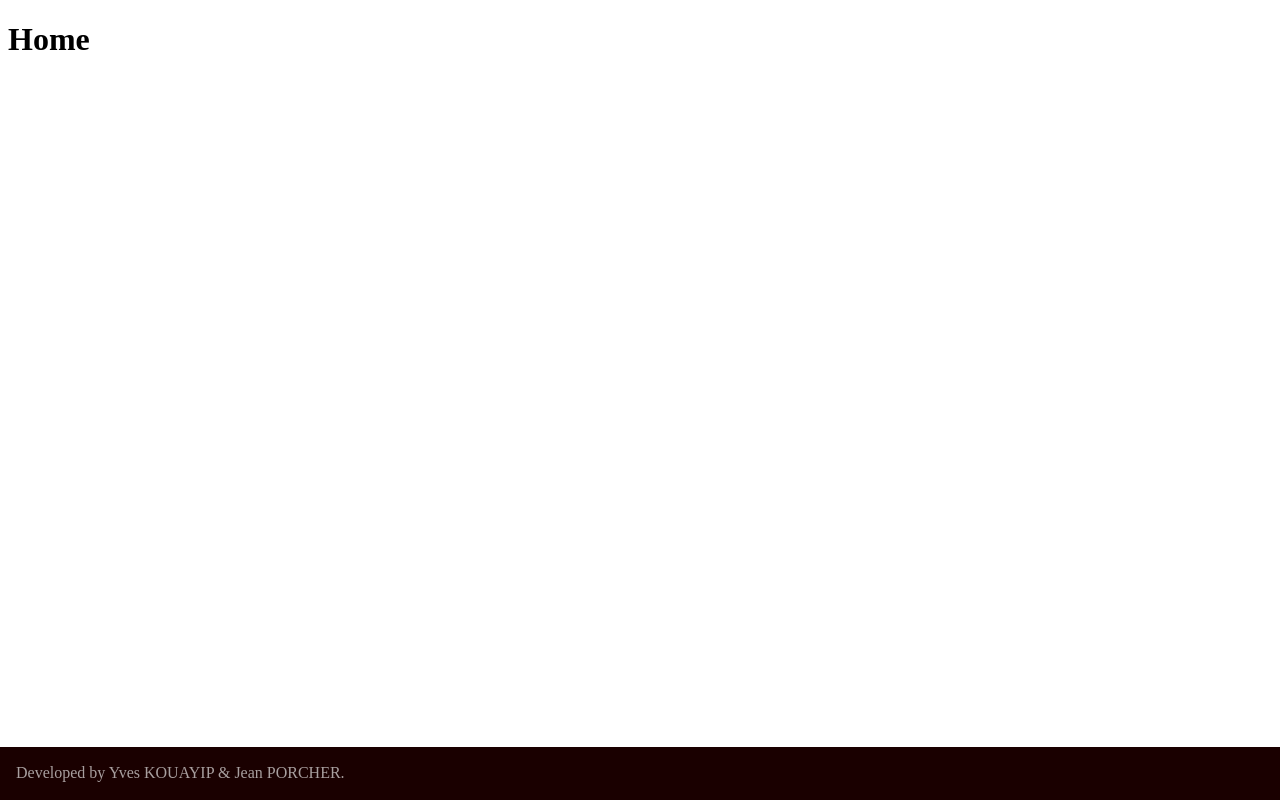
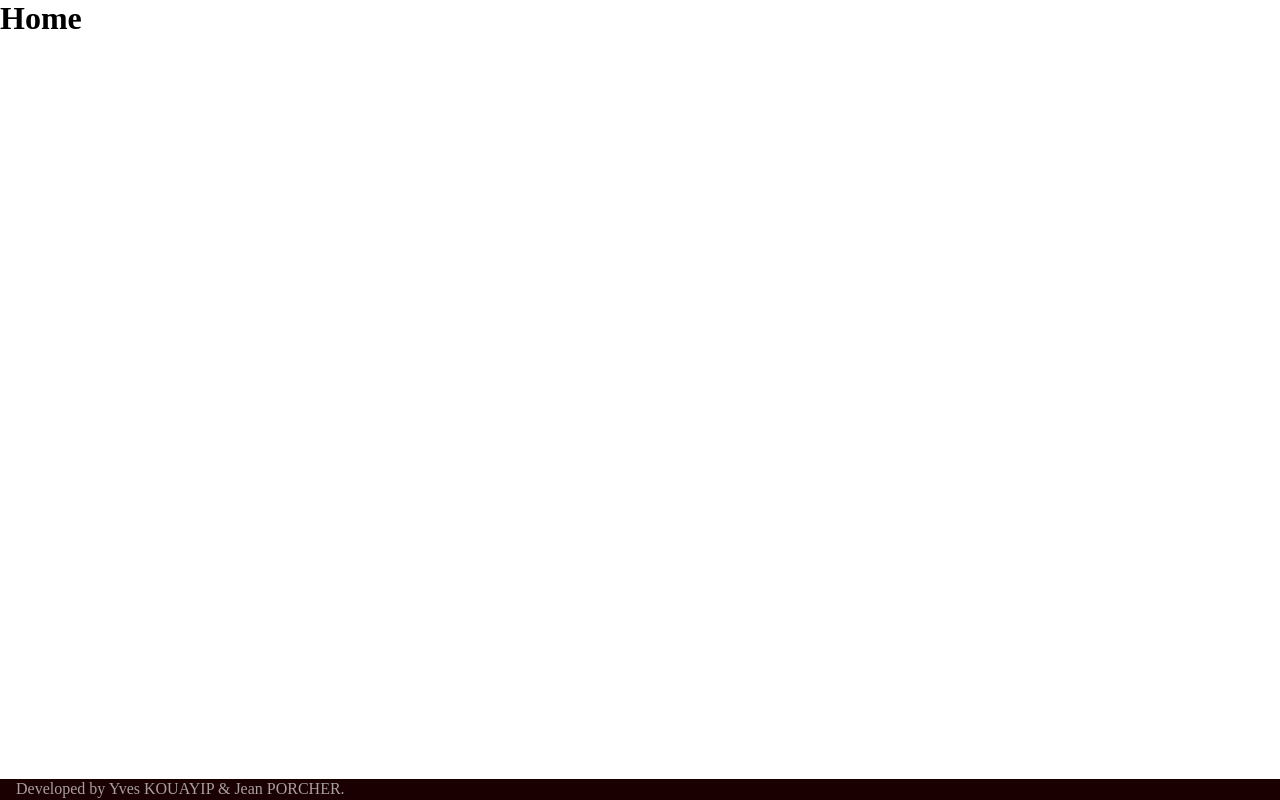
Before and after one commit to Yves-Jean/cx-react-pokemon, a React (Create React App) app in the folder client/: page / in a window 1280 px wide. Built offline with nearby package versions, Linux system fonts and the light colour scheme.

Commit message:
reset defaut style

```diff
--- a/client/public/index.html
+++ b/client/public/index.html
@@ -11,7 +11,11 @@
     />
     <link rel="apple-touch-icon" href="%PUBLIC_URL%/logo192.png" />
     <link rel="manifest" href="%PUBLIC_URL%/manifest.json" />
-
+    <link rel="preconnect" href="https://fonts.gstatic.com" />
+    <link
+      href="https://fonts.googleapis.com/css2?family=Nunito:wght@200;300;400;600;700;800&display=swap"
+      rel="stylesheet"
+    />
     <title>Pokedex</title>
   </head>
   <body>
--- a/client/src/App.js
+++ b/client/src/App.js
@@ -1,4 +1,5 @@
 import "./app.scss";
+import "./scss/style.scss";
 import { Home, NotFound, Footer, PokemonDetails, Toolbar } from "./components";
 import React, { useState } from "react";
 import { BrowserRouter as Router, Switch, Route } from "react-router-dom";
@@ -7,7 +8,7 @@
 export default function App() {
   const [theme, setTheme] = useState("ligth");
   return (
-    <ThemeContext.Provider value={(theme, setTheme)}>
+    <ThemeContext.Provider value={{ theme, setTheme }}>
       <Router>
         <Toolbar />
         <Switch>
--- a/client/src/scss/_base.scss
+++ b/client/src/scss/_base.scss
@@ -0,0 +1,58 @@
+html {
+  font-size: 62.5%;
+}
+
+body {
+  font-family: "Nunito", sans-serif;
+  line-height: 1.3;
+}
+
+h1,
+h2,
+h3,
+h4,
+h5,
+h6 {
+  margin-bottom: 1rem;
+}
+
+h1 {
+  font-size: 4rem;
+}
+
+h2 {
+  font-size: 3.5rem;
+}
+
+h3 {
+  font-size: 3rem;
+}
+
+h4 {
+  font-size: 2.5rem;
+}
+
+h5 {
+  font-size: 2rem;
+}
+
+h6 {
+  font-size: 1.5rem;
+}
+
+p {
+  font-size: 1.6rem;
+}
+
+img {
+  max-height: 100%;
+  max-width: 100%;
+}
+
+a {
+  text-decoration: none;
+}
+
+ul {
+  list-style: none;
+}
--- a/client/src/scss/_reset.scss
+++ b/client/src/scss/_reset.scss
@@ -1 +1,8 @@
 //? Remove all default style base
+*,
+*::before,
+*::after {
+  margin: 0;
+  padding: 0;
+  box-sizing: border-box;
+}
--- a/client/src/scss/style.scss
+++ b/client/src/scss/style.scss
@@ -0,0 +1 @@
+@import "reset";
```
